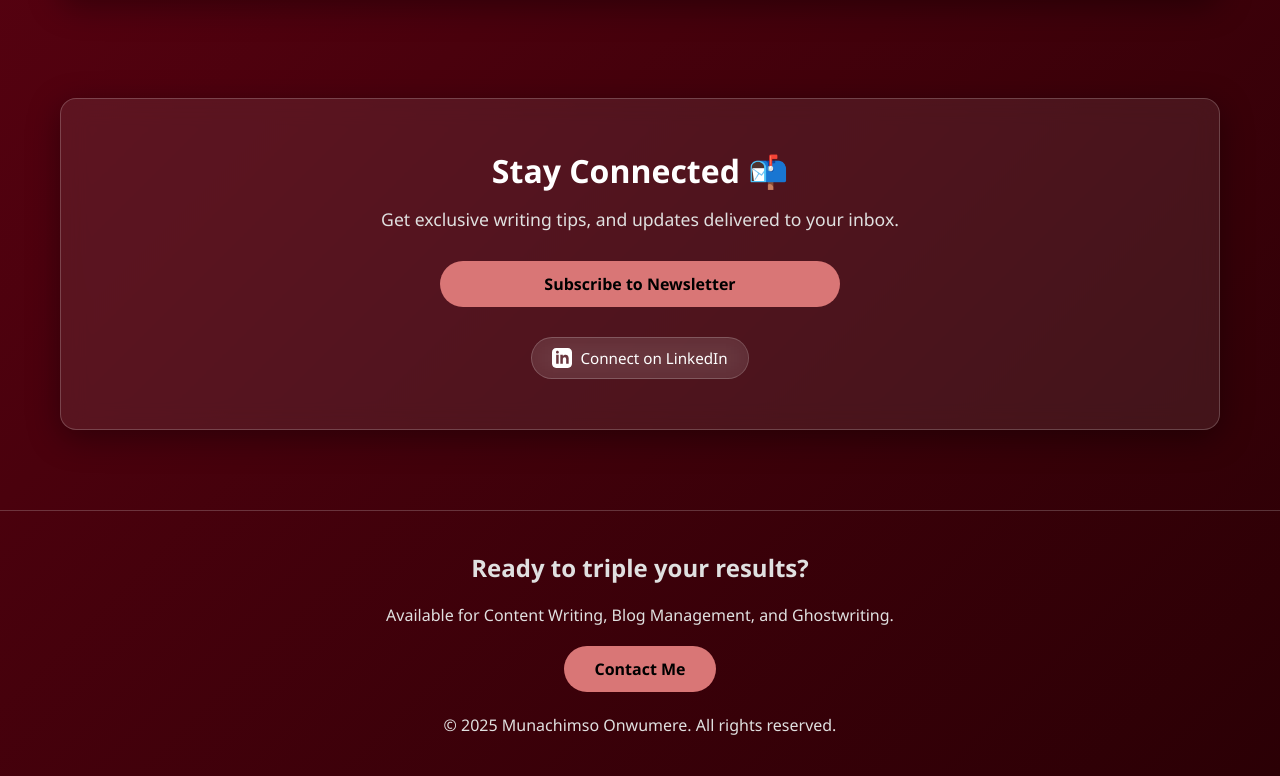
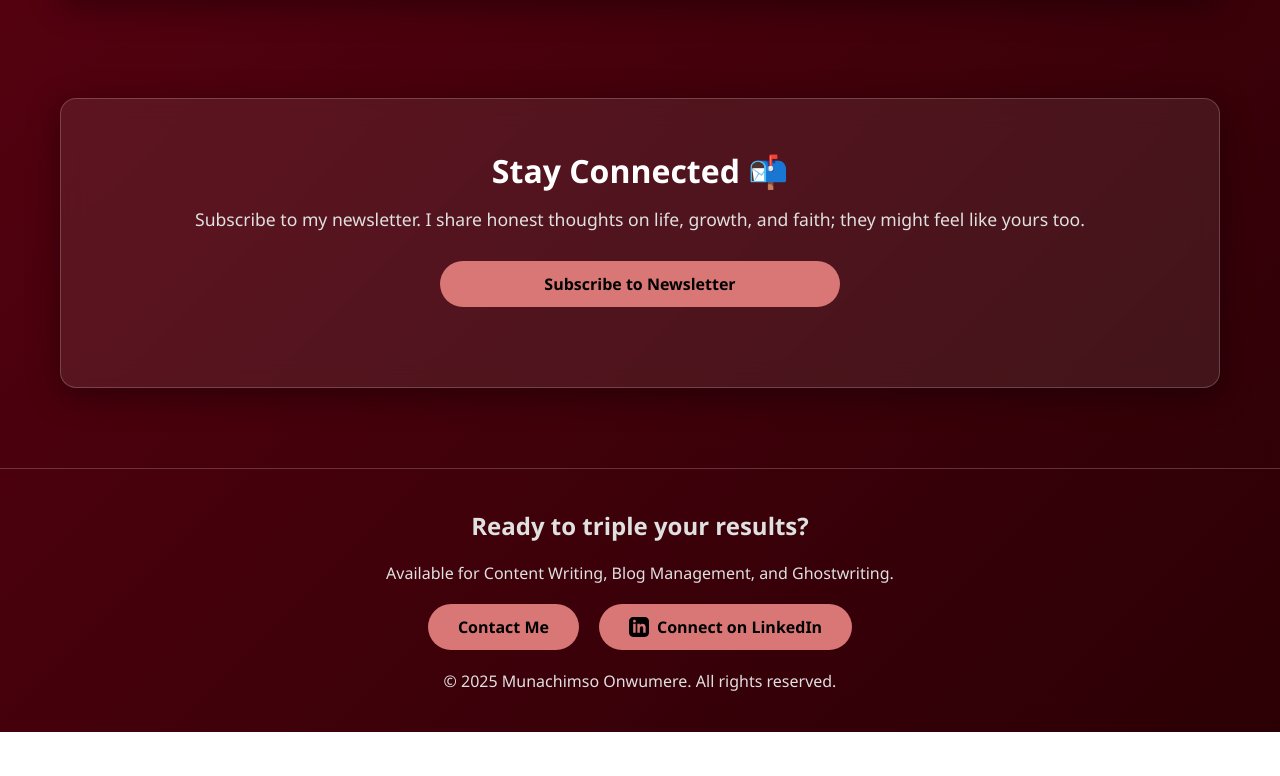
Before and after one commit to OrdenWills/munachimso-onwumere, a plain HTML site: page index.html in a window 1280 px wide. Shown: the part 2602-3378 px from the top of the page. After the commit the page ends 3334 px from the top, so only its background shows below. Drawn offline with Linux system fonts and the light colour scheme.

Commit message:
clearify between newsletter and other contact options

```diff
--- a/index.html
+++ b/index.html
@@ -1126,7 +1126,8 @@
     <section class="container" id="newsletter-id">
         <div class="glass-panel newsletter-section">
             <h2>Stay Connected 📬</h2>
-            <p>Get exclusive writing tips, and updates delivered to your inbox.</p>
+            <p>Subscribe to my newsletter. I share honest thoughts on life, growth, and faith; they might feel like
+                yours too.</p>
 
             <!-- Newsletter Button -->
             <div class="newsletter-form">
@@ -1136,17 +1137,6 @@
                 </a>
             </div>
 
-            <!-- Social Links -->
-            <div class="social-links">
-                <!-- <span class="social-divider">or</span> -->
-                <a href="https://www.linkedin.com/in/munachimsoonwumere/" target="_blank" class="social-link">
-                    <svg class="social-icon" fill="currentColor" viewBox="0 0 24 24">
-                        <path
-                            d="M19 0h-14c-2.761 0-5 2.239-5 5v14c0 2.761 2.239 5 5 5h14c2.762 0 5-2.239 5-5v-14c0-2.761-2.238-5-5-5zm-11 19h-3v-11h3v11zm-1.5-12.268c-.966 0-1.75-.79-1.75-1.764s.784-1.764 1.75-1.764 1.75.79 1.75 1.764-.783 1.764-1.75 1.764zm13.5 12.268h-3v-5.604c0-3.368-4-3.113-4 0v5.604h-3v-11h3v1.765c1.396-2.586 7-2.777 7 2.476v6.759z" />
-                    </svg>
-                    Connect on LinkedIn
-                </a>
-            </div>
         </div>
     </section>
 
@@ -1155,8 +1145,22 @@
     <footer id="contact">
         <h2>Ready to triple your results?</h2>
         <p style="margin: 20px 0;">Available for Content Writing, Blog Management, and Ghostwriting.</p>
-        <a href="mailto:your-email@example.com" class="cta-btn">Contact Me</a>
-        <br><br>
+
+        <!-- Contact and LinkedIn Container -->
+        <div
+            style="display: flex; gap: 20px; justify-content: center; align-items: center; flex-wrap: wrap; margin: 20px 0;">
+            <a href="mailto:your-email@example.com" class="cta-btn">Contact Me</a>
+
+            <a href="https://www.linkedin.com/in/munachimsoonwumere/" target="_blank" class="cta-btn"
+                style="display: inline-flex; align-items: center; gap: 8px;">
+                <svg class="social-icon" fill="currentColor" viewBox="0 0 24 24" style="width: 20px; height: 20px;">
+                    <path
+                        d="M19 0h-14c-2.761 0-5 2.239-5 5v14c0 2.761 2.239 5 5 5h14c2.762 0 5-2.239 5-5v-14c0-2.761-2.238-5-5-5zm-11 19h-3v-11h3v11zm-1.5-12.268c-.966 0-1.75-.79-1.75-1.764s.784-1.764 1.75-1.764 1.75.79 1.75 1.764-.783 1.764-1.75 1.764zm13.5 12.268h-3v-5.604c0-3.368-4-3.113-4 0v5.604h-3v-11h3v1.765c1.396-2.586 7-2.777 7 2.476v6.759z" />
+                </svg>
+                Connect on LinkedIn
+            </a>
+        </div>
+
         <p>&copy; 2025 Munachimso Onwumere. All rights reserved.</p>
     </footer>
 
```
